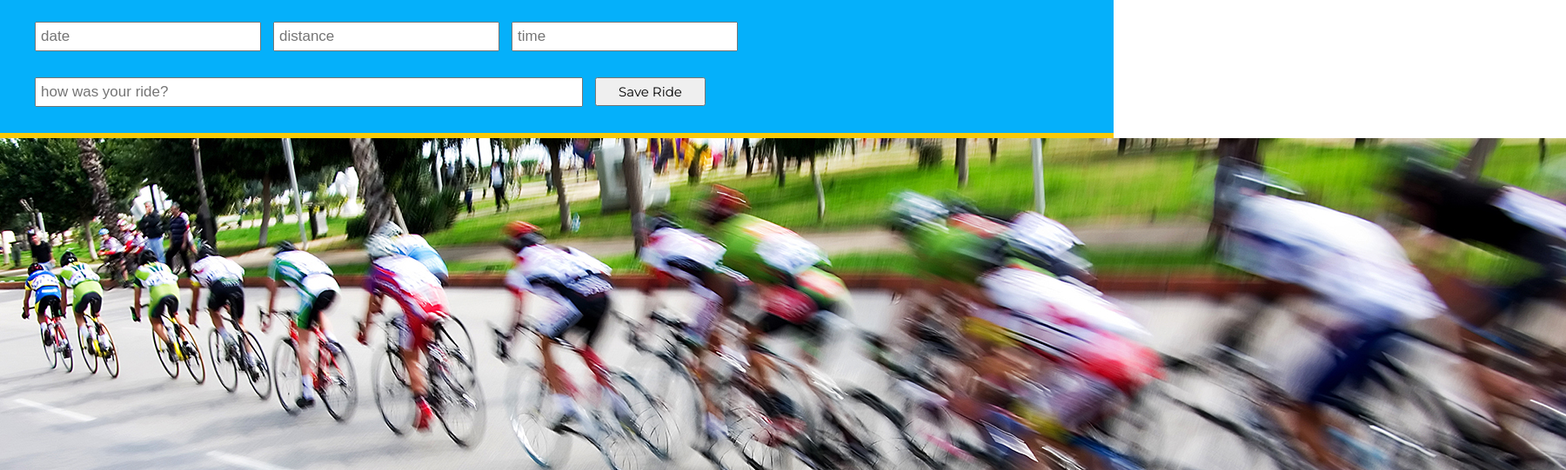
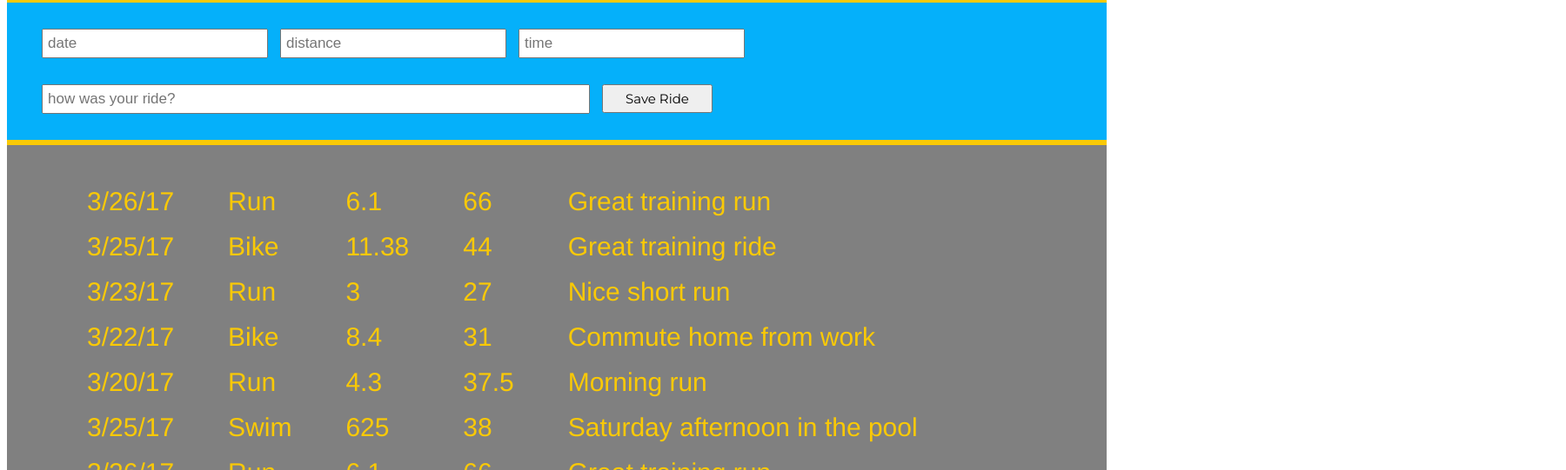
Before and after one commit to mcgagnier/DevPersonalProject, a plain HTML site: page index.html at #!/log-bike in a window 1280 px wide. Shown: the part 311-852 px from the top of the page at 87% size, 1800 px wide, since content can reach past the window. Drawn offline with nearby package versions, Linux system fonts and the light colour scheme; some packages are replaced by stand-ins of ours.

Commit message:
Front end basics done

```diff
--- a/index.html
+++ b/index.html
@@ -7,8 +7,7 @@
         <link rel="stylesheet" href="styles/main.css">
         <link rel="stylesheet" href="styles/home.css">
         <link rel="stylesheet" href="styles/login.css">
-
-
+        <link rel="stylesheet" href="styles/log-pages.css">
     </head>
     <body ng-controller="mainCtrl">
         <!-- {{test}} -->
@@ -17,7 +16,7 @@
                 <header>
                     <nav>
                         <ul>
-                            <!-- <li><a ui-sref='home'><img src="./images/iTRI.svg" alt="iTri Logo"></a></li> -->
+                            <!-- <li><a ui-sref='home'><img src="./images/iTRI_OL_white.svg" alt="iTri Logo"></a></li> -->
                             <a ui-sref='login'>Login</a>
                             <a ui-sref='new-user'>Create Account</a>
                             <a ui-sref='log-swim'>Swim</a>
@@ -25,7 +24,7 @@
                             <a ui-sref='log-run'>Run</a>
                         </ul>
                     </nav>
-                    <img a ui-sref='home' class="icon" src="./images/iTRI.svg" alt="">
+                    <img a ui-sref='home' class="icon" src="./images/iTRI_OL_white.svg" alt="">
                     <!-- <b class="intro-text">iTri</b> -->
                 </header>
             </section>
--- a/services/mainSrvc.js
+++ b/services/mainSrvc.js
@@ -95,5 +95,60 @@ angular.module('itri').service('mainSrvc', function(){
         distance: "625",
         time: 38,
         desc: "Saturday afternoon in the pool"
-    }]
+    },
+
+    {
+        username: 'mcgagnier',
+        code: 'Run',
+        date: "3/26/17",
+        distance: "6.1",
+        time: 66,
+        desc: "Great training run"
+
+    },{
+        username: 'mcgagnier',
+        code: 'Bike',
+        date: "3/25/17",
+        distance: "11.38",
+        time: 44,
+        desc: "Great training ride"
+
+
+    },{
+        username: 'mcgagnier',
+        code: 'Run',
+        date: "3/23/17",
+        distance: "3",
+        time: 27,
+        desc: "Nice short run"
+
+
+    },{
+        username: 'mcgagnier',
+        code: 'Bike',
+        date: "3/22/17",
+        distance: "8.4",
+        time: 31,
+        desc: "Commute home from work"
+
+
+    },{
+        username: 'mcgagnier',
+        code: 'Run',
+        date: "3/20/17",
+        distance: "4.3",
+        time: 37.5,
+        desc: "Morning run"
+
+
+    },{
+        username: 'mcgagnier',
+        code: 'Swim',
+        date: "3/25/17",
+        distance: "625",
+        time: 38,
+        desc: "Saturday afternoon in the pool"
+    }
+
+]
 })
--- a/styles/home.css
+++ b/styles/home.css
@@ -34,25 +34,3 @@
     justify-content: space-around;
     flex-direction: row;
 }
-
-.swim-stats {
-    background: url('../../images/swim.jpg') center no-repeat;
-    /*display: flex;
-    justify-content: space-around;
-    flex-direction: column;*/
-}
-.center {
-align-items: baseline;
-}
-
-table, td {
-    border: 1px solid black;
-    font-size: 30px;
-    font-family: 'Arimo', sans-serif;
-    padding: 10;
-    color: #FAC905;
-}
-table, tr {
-    align-self: center;
-    padding: 30px;
-}
--- /dev/null
+++ b/styles/log-pages.css
@@ -0,0 +1,42 @@
+.stats-contain {
+    padding: 30px;
+    width: 100%;
+    height: 100%;
+    /*background: url('../../images/swim_new.jpg') center no-repeat;*/
+}
+.form-group {
+    padding: 10px 30px 30px 30px;
+    background-color: #05B0FA;
+    border-top: 6px solid #FAC905;
+    border-bottom: 6px solid #FAC905;
+
+}
+.center {
+align-items: baseline;
+}
+
+table {
+    border: 3px solid white
+    width: 80%;
+}
+table, tr {
+}
+
+table, td {
+    font-size: 30px;
+    font-family: 'Arimo', sans-serif;
+    padding: 8px 30px;
+    color: #FAC905;
+    margin: 0px 0px;
+}
+
+
+.log-run {
+    background-color: black;
+}
+.log-swim {
+    background-color: #05B0FA;
+}
+.log-bike {
+    background-color: gray;
+}
--- a/styles/main.css
+++ b/styles/main.css
@@ -1,3 +1,5 @@
+var yelo = "#FAC905"
+
 html, body {
   margin: 0;
   padding: 0;
@@ -21,7 +23,7 @@ b {
     height: 30vh;
     min-height: 300px;
     position: relative;
-    background: url('../../images/swim.jpg') center no-repeat;
+    background: url('../../images/tri.jpg') center no-repeat;
     background-size: cover;
     text-align: center;
     display: flex;
@@ -50,8 +52,8 @@ b {
 }
 
 .icon {
-    width: 35%;
-    padding-top: 30px;
+    width: 45%;
+    padding-top: 5px;
 }
 .intro-text {
     font-size: 10rem;
--- a/views/log-bike.html
+++ b/views/log-bike.html
@@ -1,4 +1,4 @@
-<div class="login">
+<div class="log-bike">
     <div class="form-group">
          <input type="text" class="login-sm" ng-model="user.username" placeholder="date" >
          <input type="text" class="login-sm" ng-model="user.password" placeholder="distance" >
@@ -7,4 +7,15 @@
          <button class="btn" ng-click="Login"> Save Ride </button>
          <!-- <button class="btn" ng-click="CreateAccount"> Create New Account </button> -->
     </div>
-    <img src="../images/bike.jpg" alt="Bike Image">
+    <!-- <img src="../images/bike.jpg" alt="Bike Image"> -->
+    <div class="stats-contain">
+        <table>
+            <tr class="" ng-repeat="stat in stats">
+                <td b class="center"> {{stat.date}}</td>
+                <td class="center"> {{stat.code}}</td>
+                <td class="center"> {{stat.distance}}</td>
+                <td class="center"> {{stat.time}}</td>
+                <td class="center"> {{stat.desc}}</td>
+            </tr>
+        </table>
+    </div>
```
Also changed, not shown: views/log-run.html (+14 -3 lines), views/log-swim.html (+7 -9 lines), views/login.html (+1 -1 lines), images/iTRI_OL.svg (added), images/iTRI_OL_white.svg (added), images/swim_new.jpg (added), images/tri.jpg (added), 3 other files.
